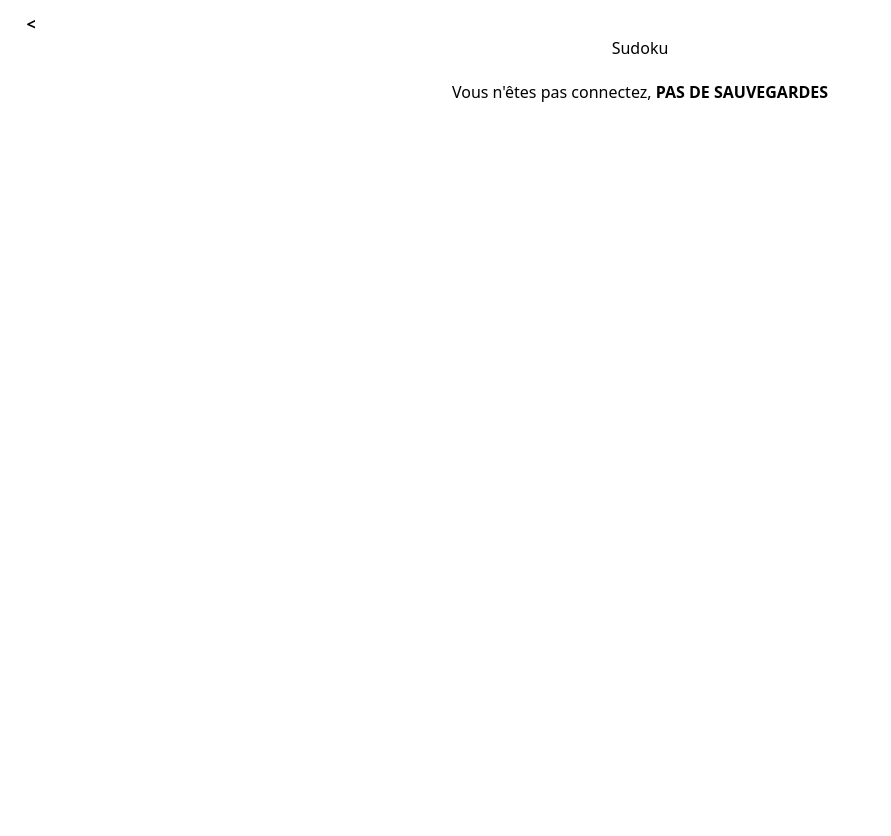
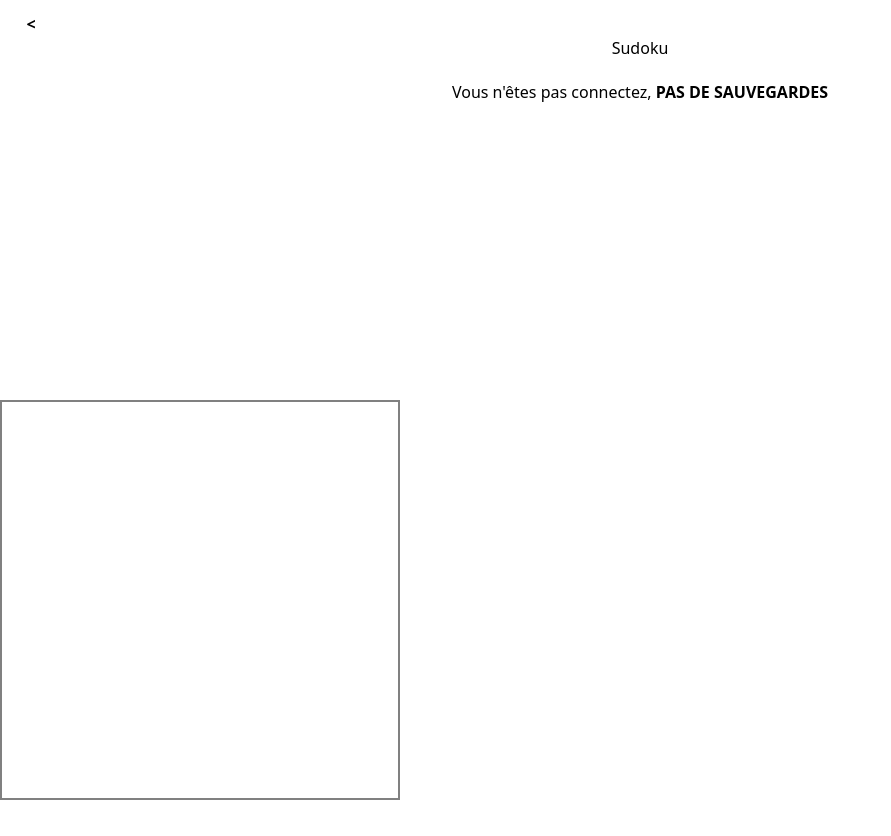
Before and after one commit to kekeamd/ter-sudoku, a website: page web_data/play.html in a window 1280 px wide. Shown: the whole page, without its empty margins (0-891 px from the left). After the commit the page ends 800 px from the top, so only its background shows below. Drawn offline with nearby package versions, Linux system fonts and the light colour scheme.

Commit message:
ajout du format à respecter dans la page web pour les zones et cellules du sudoku

```diff
--- a/web_data/play.html
+++ b/web_data/play.html
@@ -16,9 +16,8 @@
         <p name="player_status">Vous n'êtes pas connectez, <strong>PAS DE SAUVEGARDES</strong></p>
         <br><br><br>
         </div>
-        <div name="game">
-        <table name="game_table" style="width:50%; border: 1px solid black;" disabled>
-        </table>
+        <div name="sudoku-frame">
+            <div class="grid grid-rows-3" name="sudoku-grid"></div>
         </div>
     </body>
     <script src="" async defer>
@@ -27,5 +26,12 @@
         const socket = io.connect('http://'+document.domain+':'+location.port);
         print(location.pathname)
 
+
+        //-------FORMAT ZONES:---------------
+        //<div class="zone grid grid-rows-3 row-start-rowNumber"></div>
+        // en remplaçant rowNumber par le numéro de la ligne à laquelle la zone appartient (de 1 à 3)
+        //-------FORMAt CELLULE:-------------
+        //<button type="button" class="cellule row-start-zoneRowNumber border-stone-300 hover:bg-neutral-100"></button>
+        // en remplaçant zoneRowNumber par le numéro de la ligne à laquelle la cellule appartient relatif à la zone(donc ça va de 1 à 3 et non pas jusqu'à 9)
     </script>
 </html>
--- a/web_data/styleInput.css
+++ b/web_data/styleInput.css
@@ -6,6 +6,8 @@ body{
     height: 100vh;
     margin: 0%;
     overflow: hidden;
+    display: flex;
+    flex-direction: column;
 }
 div{
     display: flex;
@@ -30,3 +32,23 @@ div{
     width: 3vw;
     font-weight: bolder;
 }
+
+[name=sudoku-frame]{
+    width: 60%;
+    height: 80%;
+}
+
+[name=sudoku-grid]{
+    width:400px;
+    height:400px;
+    border: 2px solid gray;
+}
+
+.zone{
+    border: 1px solid black;
+}
+
+.cellule{
+    border-width: 0.7px;
+    border-style: solid;
+}
```
Also changed, not shown: web_data/styleOutput.css.
